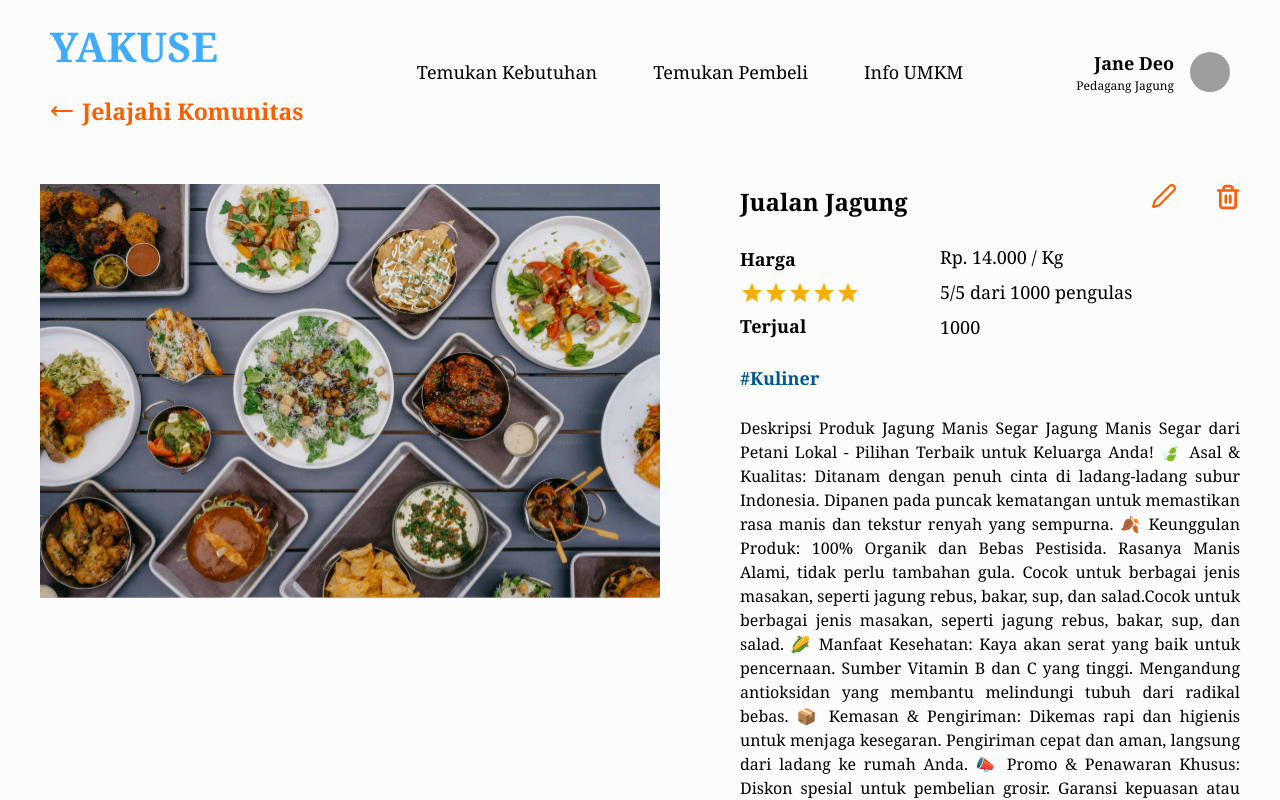
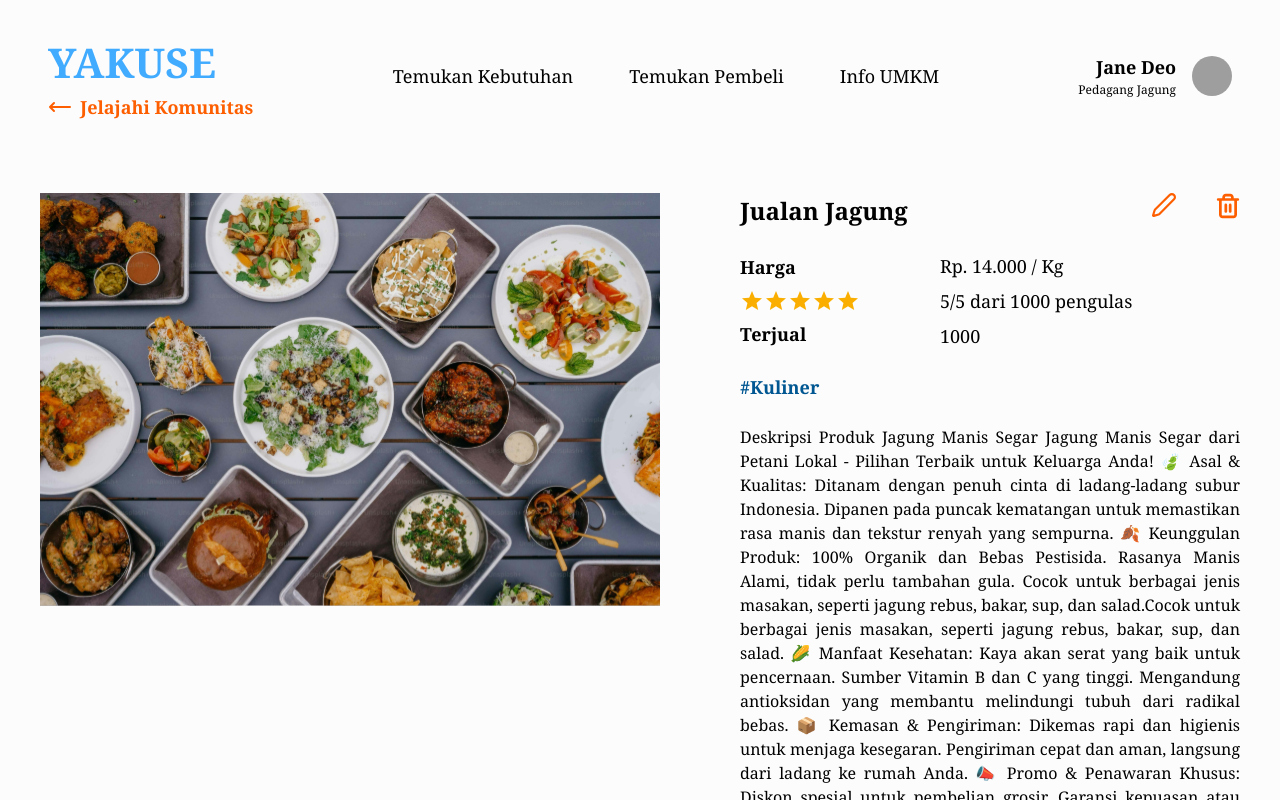
Before and after one commit to IryIndriyanto/yakuse-fe, a Next.js app: page /detail-bisnis in a window 1280 px wide. Shown: the top 800 px of the page. Built offline with nearby package versions, Linux system fonts and the light colour scheme; grey boxes are pictures that could not be loaded.

Commit message:
refactor: update routing names and fix minor layout issues

```diff
--- a/src/components/Navbar/index.tsx
+++ b/src/components/Navbar/index.tsx
@@ -8,7 +8,7 @@ const Navbar = () => {
   const [dropdownVisible, setDropdownVisible] = useState(false);
   const router = useRouter();
   const handleJelajahiKomunitas = () => {
-    router.push("/nyaripedagang");
+    router.push("/kebutuhan");
   };
 
   const toggleDropdown = () => {
@@ -24,20 +24,20 @@ const Navbar = () => {
   };
 
   return (
-    <div className="font-serif bg-[#FCFCFC] py-4 flex justify-between px-[50px]">
-      <div className="flex flex-col justify-center gap-4">
+    <div className="font-serif bg-[#FCFCFC] py-8 flex justify-between items-center px-[48px]">
+      <div className="flex flex-col justify-center">
         <div>
           <h1 className="text-[41px] font-bold text-[#40ABFF]">YAKUSE</h1>
         </div>
         <div className="flex items-center gap-2 cursor-pointer" onClick={handleJelajahiKomunitas}>
           <Image src="/move-left.svg" alt="move-left" width={24} height={24} />
-          <p className="text-[#FD5F00] text-[23px] font-bold">
+          <p className="text-[#FD5F00] text-[18px] font-bold">
             Jelajahi Komunitas
           </p>
         </div>
       </div>
 
-      <div className="flex items-center justify-center">
+      <div className="flex items-center justify-center flex-1">
         <ul className="flex items-center gap-4">
           <li className="text-[18px] cursor-pointer hover:text-[#FD5F00] transition-all duration-300 mr-10" onClick={handleJelajahiKomunitas}>
             Temukan Kebutuhan
```
